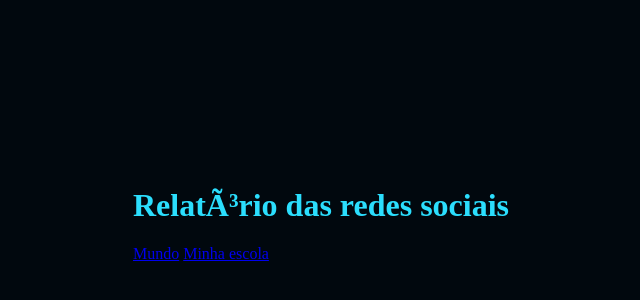
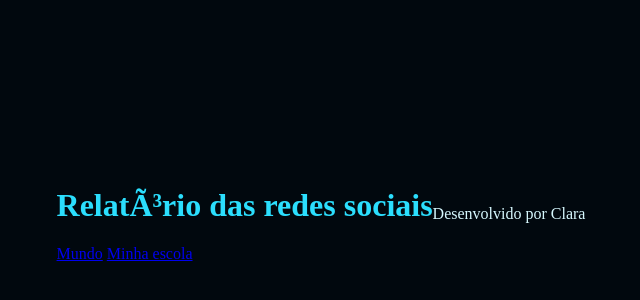
Before and after one commit to claralovato/IAclara, a plain HTML site: page index.html in a window 1280 px wide. Shown: the part 194-494 px from the top of the page, without its empty margins (319-959 px from the left). Drawn offline with Linux system fonts and the light colour scheme.

Commit message:
Add files via upload

```diff
--- a/index.html
+++ b/index.html
@@ -4,6 +4,9 @@
     <meta charset="pt-br">
     <meta http-equiv="X-UA-Compatible" content="IE=edge">
     <meta name="viewport" content="width=device-width, initial-scale=1.0">
+    <link rel="preconnect" href="https://fonts.googleapis.com">
+    <link rel="preconnect" href="https://fonts.gstatic.com" crossorigin>
+    <link href="https://fonts.googleapis.com/css2?family=Fredoka:wght@300..700&display=swap" rel="stylesheet">
     <link rel="stylesheet" href="style.css">
     <title>Document</title>
 </head>
@@ -20,5 +23,7 @@
             </section>
         </main>
     </header>
+
+    <footer><p>Desenvolvido por Clara</p></footer>
     </body>
 </html>
--- a/style.css
+++ b/style.css
@@ -1,3 +1,5 @@
+@import url('https://fonts.googleapis.com/css2?family=Fredoka:wght@300..700&display=swap');
+
 :root{
     --cor-fundo: #01080E ;
     --cor-principal: #0B0D20 ;
@@ -41,3 +43,8 @@ button:hover{
     background-color: var(--cor-destaque);
     color: var(--cor-principal);
 }
+footer{
+    display: flex;
+    align-items: center;
+    justify-content: center;
+    background-color: var(--bg-color);
```
